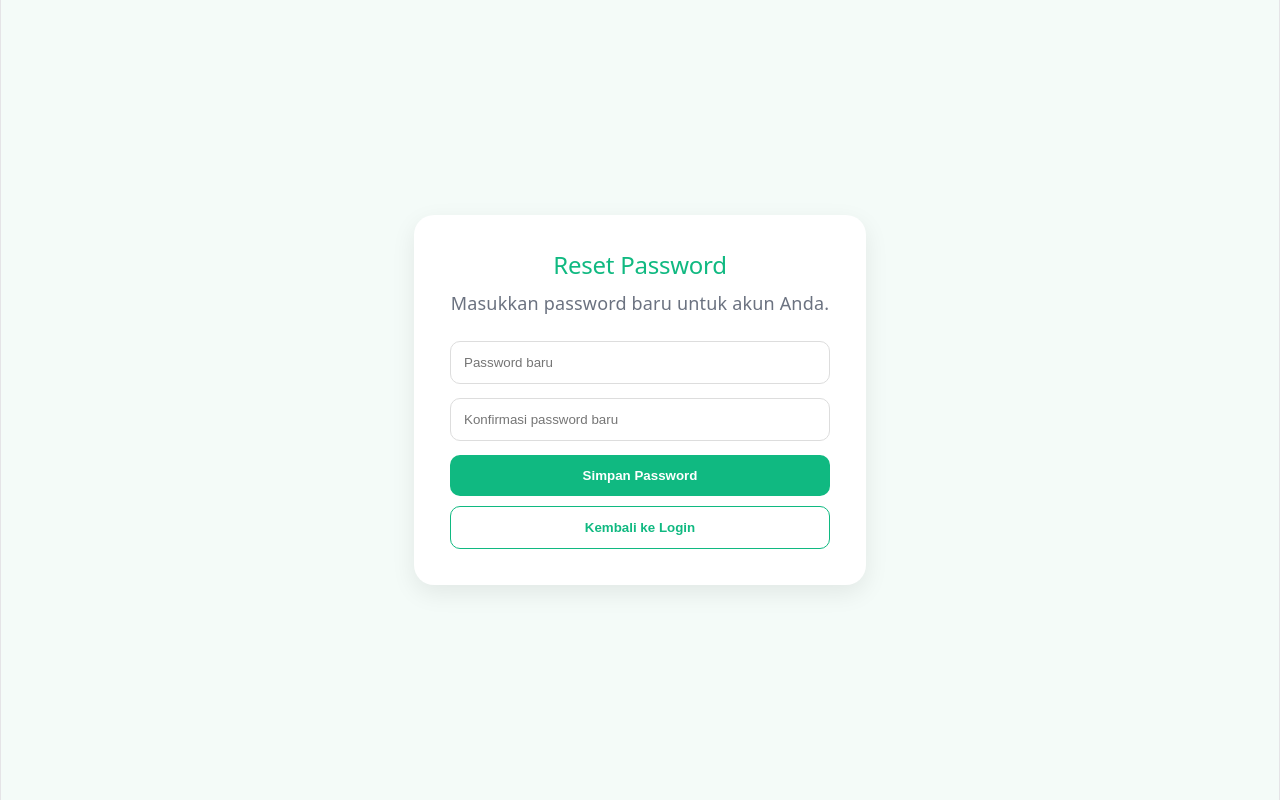
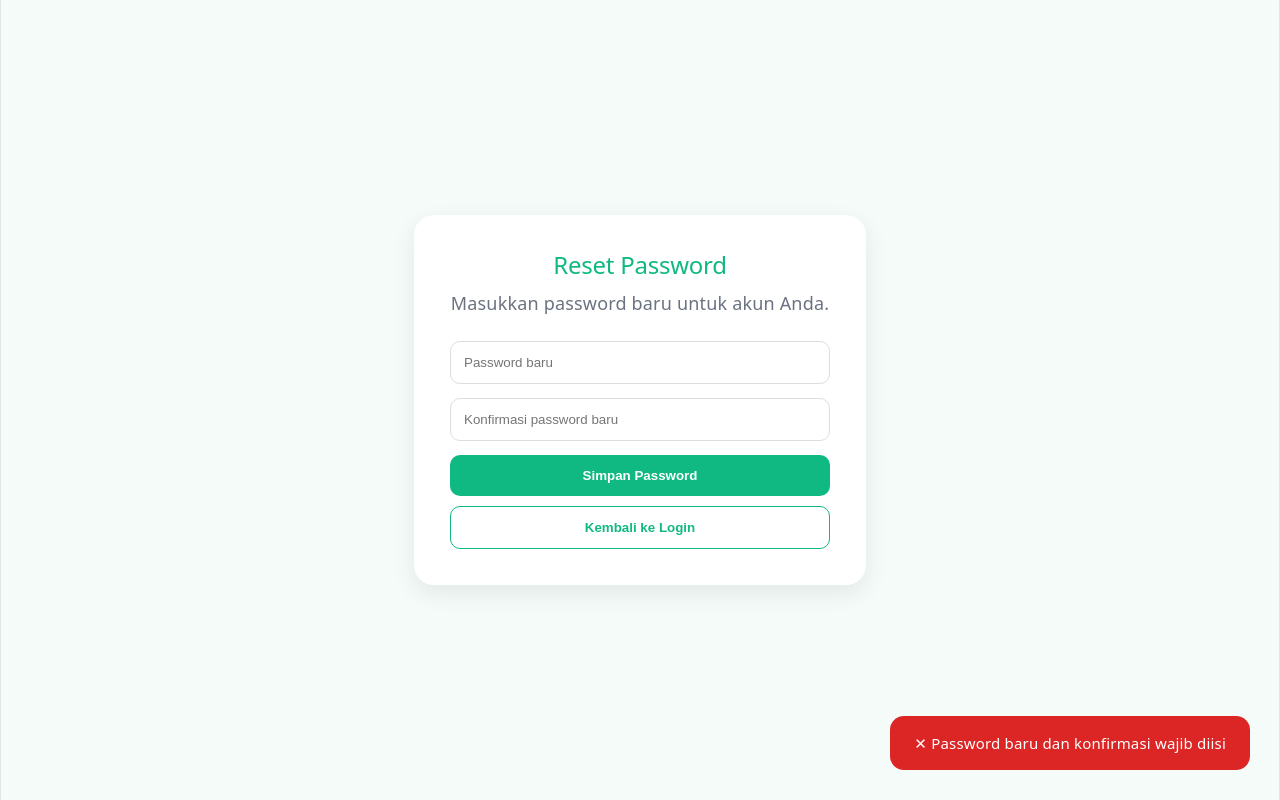
Before and after one commit to Aida-21/klasifikasi-sampah, a React (Vite) app in the folder frontend/: page /reset-password/1 in a window 1280 px wide. Both pictures are taken after a click on the button "Simpan Password". Built offline with nearby package versions, Linux system fonts and the light colour scheme; no server answers.

Commit message:
feat: add toast notification in reset password

```diff
--- a/frontend/src/pages/ResetPassword.jsx
+++ b/frontend/src/pages/ResetPassword.jsx
@@ -3,27 +3,52 @@ import { useParams } from "react-router-dom";
 
 const API_URL = import.meta.env.VITE_API_URL;
 
+function Toast({ message, type }) {
+  return (
+    <div style={{
+      position: "fixed",
+      bottom: "30px",
+      right: "30px",
+      backgroundColor: type === "success" ? "#10b981" : "#dc2626",
+      color: "white",
+      padding: "14px 24px",
+      borderRadius: "14px",
+      fontSize: "15px",
+      fontWeight: "500",
+      zIndex: 9999,
+      display: "flex",
+      alignItems: "center",
+      gap: "10px",
+    }}>
+      {type === "success" ? "✓" : "✕"} {message}
+    </div>
+  );
+}
+
 function ResetPassword() {
   const { token } = useParams();
-
   const [newPassword, setNewPassword] = useState("");
   const [confirmPassword, setConfirmPassword] = useState("");
+  const [toast, setToast] = useState({ show: false, message: "", type: "success" });
+
+  const showToast = (message, type = "success") => {
+    setToast({ show: true, message, type });
+    setTimeout(() => setToast({ show: false, message: "", type: "success" }), 3000);
+  };
 
   async function handleResetPassword() {
     try {
       if (!newPassword || !confirmPassword) {
-        alert("Password baru dan konfirmasi wajib diisi");
+        showToast("Password baru dan konfirmasi wajib diisi", "error");
         return;
       }
 
       if (newPassword !== confirmPassword) {
-        alert("Konfirmasi password tidak sama");
+        showToast("Konfirmasi password tidak sama", "error");
         return;
       }
 
-      const response = await fetch(
-        `${API_URL}/api/auth/reset-password`,
-        {
+      const response = await fetch(`${API_URL}/api/auth/reset-password`, {
         method: "POST",
         headers: {
           "Content-Type": "application/json",
@@ -33,21 +58,23 @@ function ResetPassword() {
           newPassword,
           confirmPassword,
         }),
-        }
-      );
+      });
 
       const data = await response.json();
 
       if (!data.success) {
-        alert(data.message);
+        showToast(data.message, "error");
         return;
       }
 
-      alert("Password berhasil direset. Silakan login.");
+      showToast("Password berhasil direset. Silakan login.");
+      setTimeout(() => {
         window.location.href = "/";
+      }, 2000);
+
     } catch (error) {
       console.log(error);
-      alert("Gagal reset password");
+      showToast("Gagal reset password", "error");
     }
   }
 
@@ -73,22 +100,11 @@ function ResetPassword() {
           boxShadow: "0 8px 24px rgba(0,0,0,0.08)",
         }}
       >
-        <h2
-          style={{
-            marginBottom: "10px",
-            color: "#10b981",
-          }}
-        >
+        <h2 style={{ marginBottom: "10px", color: "#10b981" }}>
           Reset Password
         </h2>
 
-        <p
-          style={{
-            color: "#6b7280",
-            marginBottom: "24px",
-            lineHeight: "1.5",
-          }}
-        >
+        <p style={{ color: "#6b7280", marginBottom: "24px", lineHeight: "1.5" }}>
           Masukkan password baru untuk akun Anda.
         </p>
 
@@ -128,9 +144,7 @@ function ResetPassword() {
         </button>
 
         <button
-          onClick={() => {
-            window.location.href = "/";
-          }}
+          onClick={() => { window.location.href = "/"; }}
           style={{
             width: "100%",
             padding: "13px",
@@ -145,6 +159,8 @@ function ResetPassword() {
           Kembali ke Login
         </button>
       </div>
+
+      {toast.show && <Toast message={toast.message} type={toast.type} />}
     </div>
   );
 }
```
Lines whose indentation alone changed are shown as unchanged.
